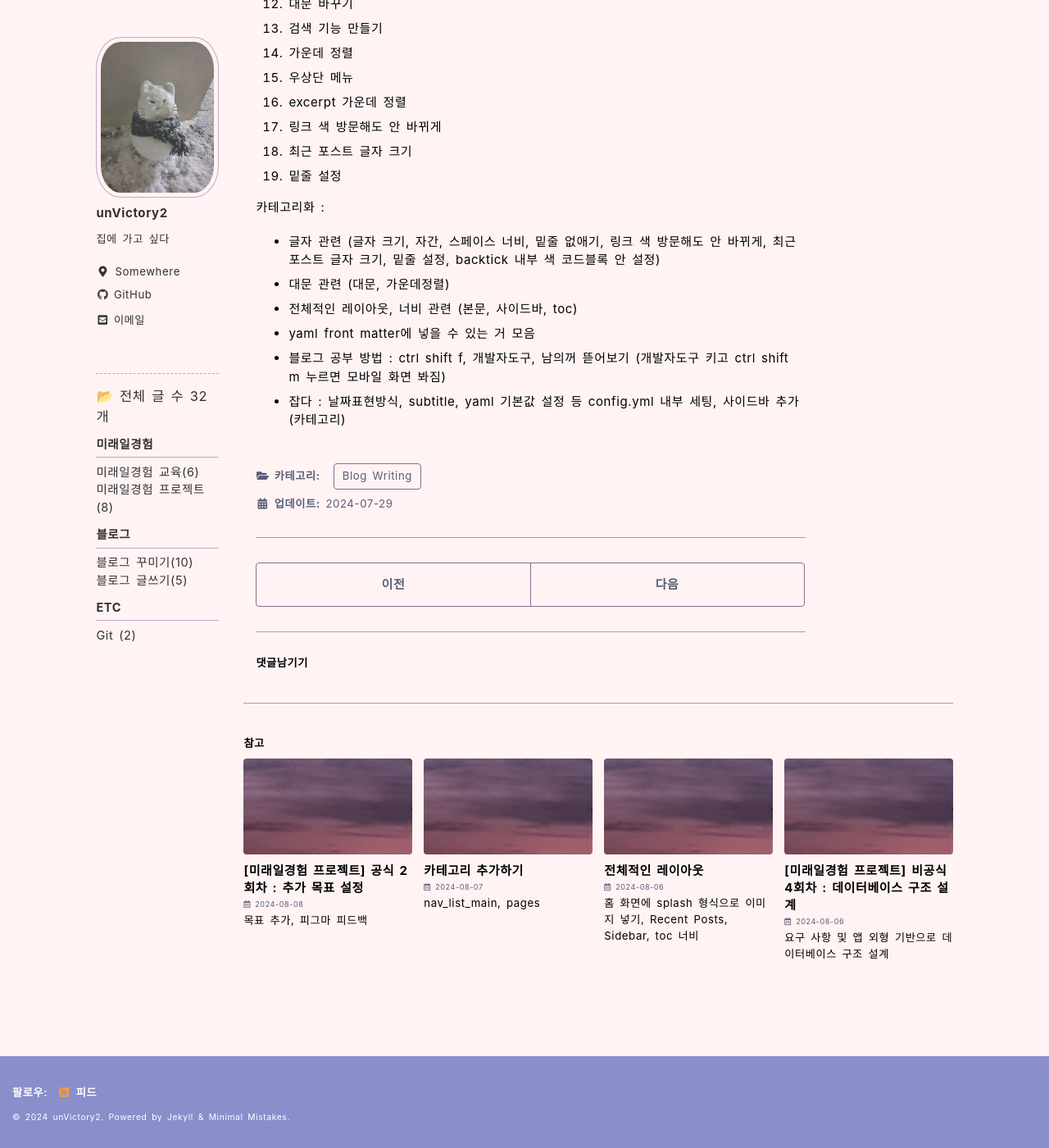
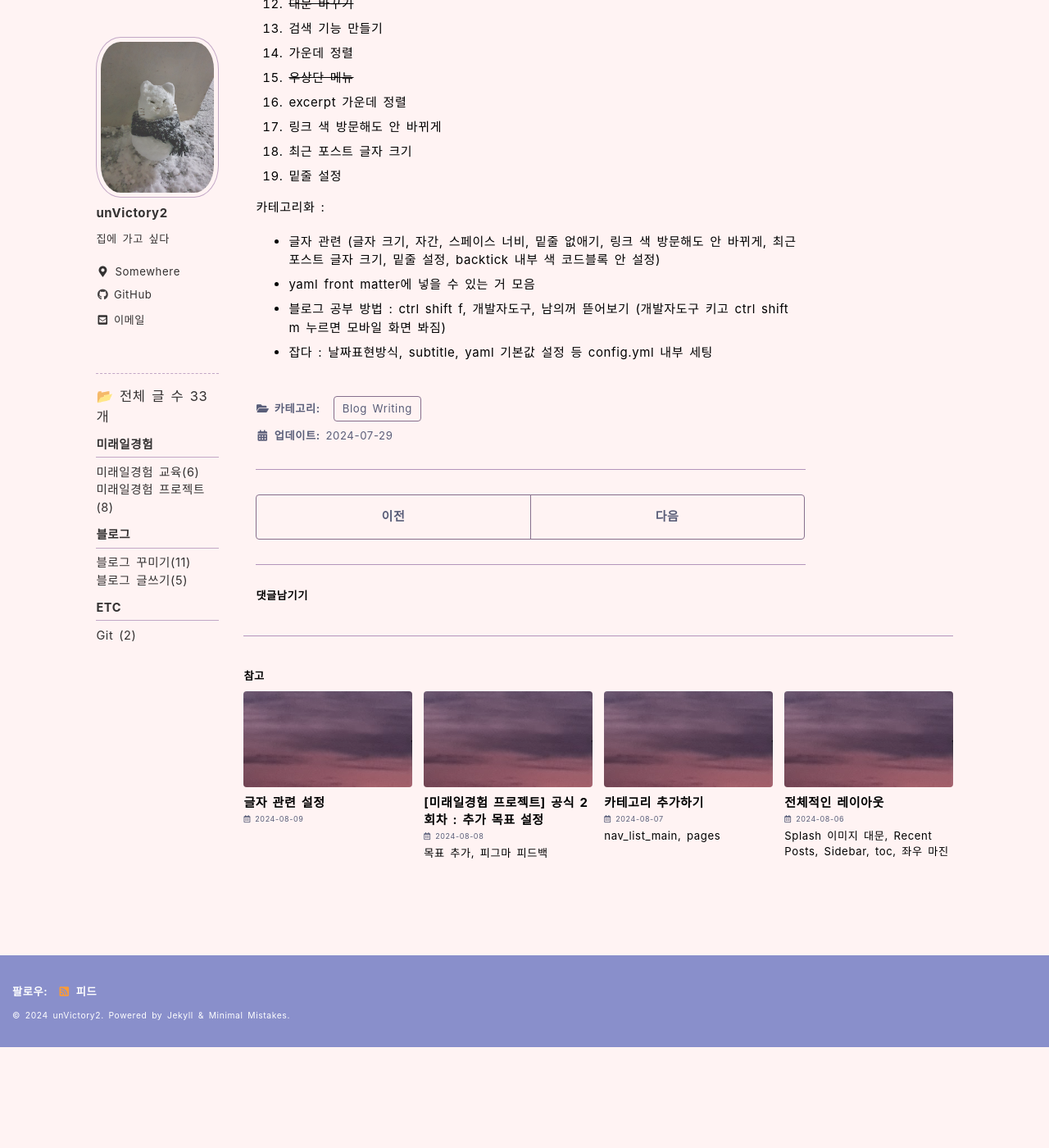
Before and after one commit to unvictory2/unVictory2.github.io, a Jekyll site: the page built from _posts/블로그/블로그 글쓰기/2024-07-29-towrite.md, in a window 1280 px wide and 1400 px high, scrolled down 659 px. Shown: the whole window at 82% size. Built offline with Jekyll 4.4.1, drawn with Linux system fonts in a browser that asks for light colours; cached includes are drawn as plain includes; some web fonts are replaced; comment, search, counter and statistics services are not loaded; after the commit the page ends 1936 px from its top, so only the background shows below that.

Commit message:
updated posts

```diff
--- a/_posts/블로그/블로그 글쓰기/2024-07-29-towrite.md
+++ b/_posts/블로그/블로그 글쓰기/2024-07-29-towrite.md
@@ -17,20 +17,20 @@
 프로젝트 흐름은 꾸준히 업로드 할 것
 내 블로그 꾸민 과정
 1. 밑줄 없애기 base.scss
-2. 본문 너비 바꾸기 _page.scss의 margin과 width (x)
+2. ~~본문 너비 바꾸기 _page.scss의 margin과 width (x)~~
 3. 글자 크기 바꾸기 _reset.scss
-4. 사이드바 너비 바꾸기 _variables.scss
+4. ~~사이드바 너비 바꾸기 _variables.scss~~
 5. 글자 자간, 스페이스 너비 바꾸기 main.scss
 6. favicon 추가
 7. yaml front matter에 넣을 수 있는 거 모음
 8. 블로그 공부 방법 : ctrl shift f, 개발자도구, 남의꺼 뜯어보기
 9. backtick 내부 색 코드블록 안 설정
 10. 날짜표현방식, subtitle, yaml 기본값 설정 등 config.yml 내부 세팅
-11. 사이드바 추가 (카테고리)
-12. 대문 바꾸기
+11. ~~사이드바 추가 (카테고리)~~
+12. ~~대문 바꾸기~~
 13. 검색 기능 만들기
 14. 가운데 정렬
-15. 우상단 메뉴
+15. ~~우상단 메뉴~~
 16. excerpt 가운데 정렬
 17. 링크 색 방문해도 안 바뀌게
 18. 최근 포스트 글자 크기
@@ -38,8 +38,6 @@
 
 카테고리화 :
 + 글자 관련  (글자 크기, 자간, 스페이스 너비, 밑줄 없애기, 링크 색 방문해도 안 바뀌게, 최근 포스트 글자 크기, 밑줄 설정, backtick 내부 색 코드블록 안 설정)
-+ 대문 관련 (대문, 가운데정렬)
-+ 전체적인 레이아웃, 너비 관련 (본문, 사이드바, toc)
 + yaml front matter에 넣을 수 있는 거 모음
 + 블로그 공부 방법 : ctrl shift f, 개발자도구, 남의꺼 뜯어보기 (개발자도구 키고 ctrl shift m 누르면 모바일 화면 봐짐)
-+ 잡다 : 날짜표현방식, subtitle, yaml 기본값 설정 등 config.yml 내부 세팅, 사이드바 추가 (카테고리)
++ 잡다 : 날짜표현방식, subtitle, yaml 기본값 설정 등 config.yml 내부 세팅
--- a/_posts/블로그/블로그 꾸미기/2024-08-06-overall-layout.md
+++ b/_posts/블로그/블로그 꾸미기/2024-08-06-overall-layout.md
@@ -1,7 +1,7 @@
 ---
 layout : single
 title : "전체적인 레이아웃"
-excerpt : "홈 화면에 splash 형식으로 이미지 넣기, Recent Posts, Sidebar, toc 너비"
+excerpt : "Splash 이미지 대문, Recent Posts, Sidebar, toc, 좌우 마진"
 published: true
 
 categories :
--- /dev/null
+++ b/_posts/블로그/블로그 꾸미기/2024-08-09-letter-style.md
@@ -0,0 +1,19 @@
+---
+layout : single
+title : "글자 관련 설정"
+excerpt : ""
+published: true
+
+categories :
+    - Blog Decoration
+
+toc : true
+toc_sticky : true
+
+date : 2024-08-09
+last modified : 2024-08-09
+---
+폰트 변경은 [예전 글](https://unvictory2.github.io/blog%20decoration/changing-font/)에서 다뤘다.
+
+
++ 글자 관련  (글자 크기, 자간, 스페이스 너비, 밑줄 없애기, 링크 색 방문해도 안 바뀌게, 최근 포스트 글자 크기, 밑줄 설정, backtick 내부 색 코드블록 안 설정)
```
Also changed, not shown: _posts/블로그/블로그 글쓰기/2024-07-29-markdown.md (+1 -0 lines).
